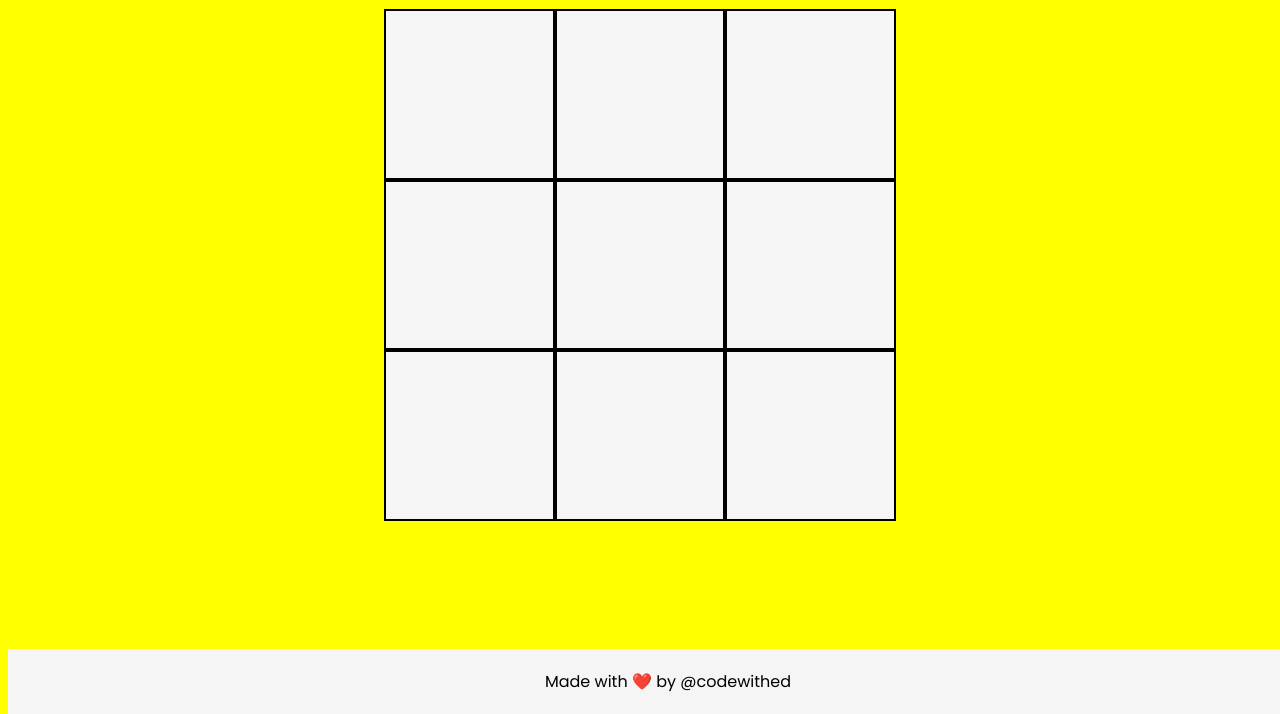
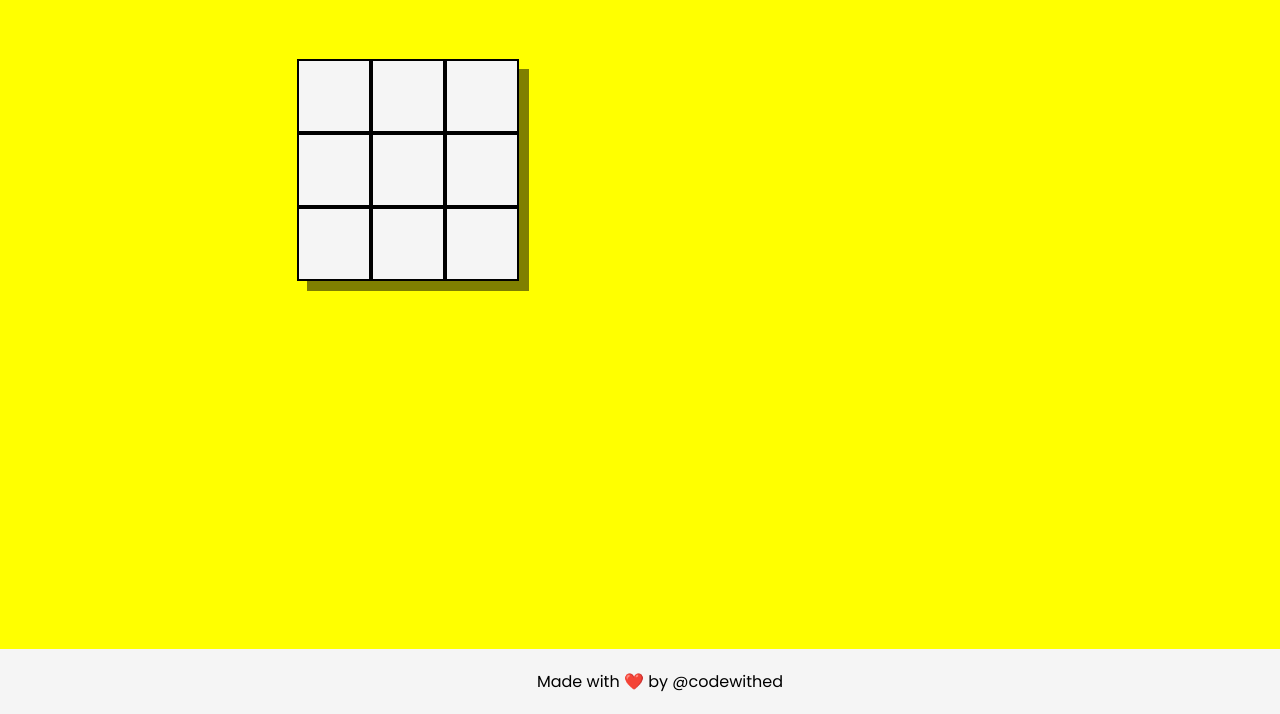
Before and after one commit to codewithed/tic-tac-toe, a plain HTML site: page index.html in a window 1280 px wide. Shown: the part 86-800 px from the top of the page. Drawn offline with Linux system fonts and the light colour scheme.

Commit message:
add final touches to ui

```diff
--- a/index.html
+++ b/index.html
@@ -11,7 +11,6 @@
 <body>
     <div class="container">
         <h1>Tic-Tac-Toe</h1>
-        <section class="game-section">
             <div id="gameboard" class="gameboard">
                 <div id="box" data-index1="0" data-index2="0" class="box"></div>
                 <div id="box" data-index1="0" data-index2="1" class="box"></div>
@@ -23,7 +22,6 @@
                 <div id="box" data-index1="2" data-index2="1" class="box"></div>
                 <div id="box" data-index1="2" data-index2="2" class="box"></div>
             </div>
-        </section>
         <div class="modal" id="modal"></button></div>
         <div id="overlay"></div>
     </div>
--- a/index.js
+++ b/index.js
@@ -136,6 +136,7 @@ const game = (() => {
             result.addEventListener('click', game.reStart);
             overlay.addEventListener('click', game.reStart);
           }
+        // eslint-disable-next-line brace-style
         }
 
         // check for draw
--- a/style.css
+++ b/style.css
@@ -3,6 +3,7 @@
     background-color: yellow;
     box-sizing: border-box;
     margin: 0;
+    padding: 0;
     padding: 0;
     --largefont: 20px;
     --largerfont: 25px;
@@ -14,13 +15,17 @@
     align-items: center;
     flex-direction: column;
     margin: 0;
+    max-width: 100vh;
+    justify-content: center;
 }
 
 .gameboard {
     aspect-ratio: 1/1;
-    width: 40vw;
     display: grid;
-    grid-template-columns: repeat(3, minmax(60px, 1fr));
+    margin-top: 50px;
+    grid-template-columns: repeat(3, minmax(70px, 1fr));
+    box-shadow: 10px 10px rgba(0, 0, 0, 0.5);
+
 }
 
 .gameboard > div {
@@ -31,13 +36,14 @@
     border: 2px solid black;
     font-size: 45px;
     font-weight: bold;
-    min-width: 60px;
-    min-height: 60px;
+    min-width: 70px;
+    min-height: 70px;
 }
 
 footer {
     position: fixed;
     bottom: 0;
+    left: 0;
     text-align: center;
     background-color: whitesmoke;
     padding: 20px;
@@ -75,7 +81,7 @@ footer {
     left: 0;
     right:0;
     bottom: 0;
-    background-color: rgba(255, 233, 6, 0.5);
+    background-color: rgba(13, 13, 12, 0.5);
     pointer-events: none;
 }
 
```
